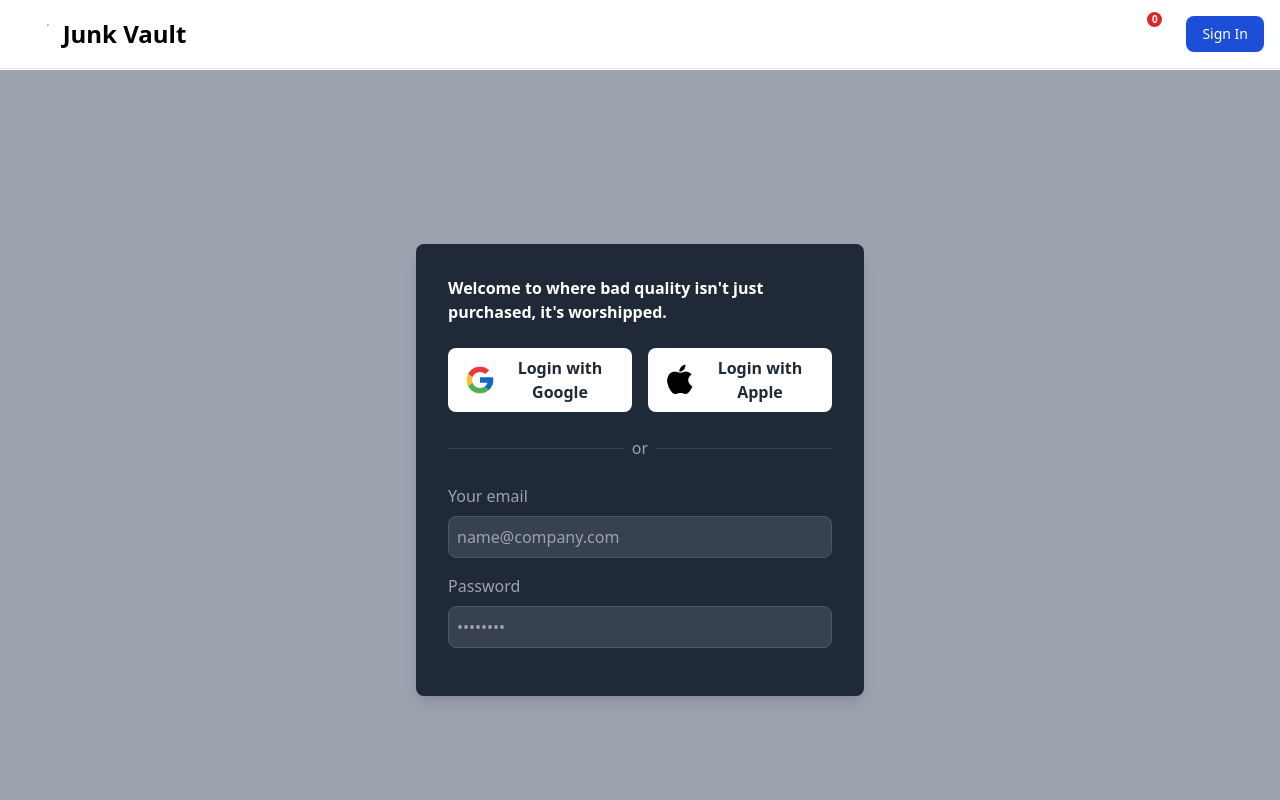
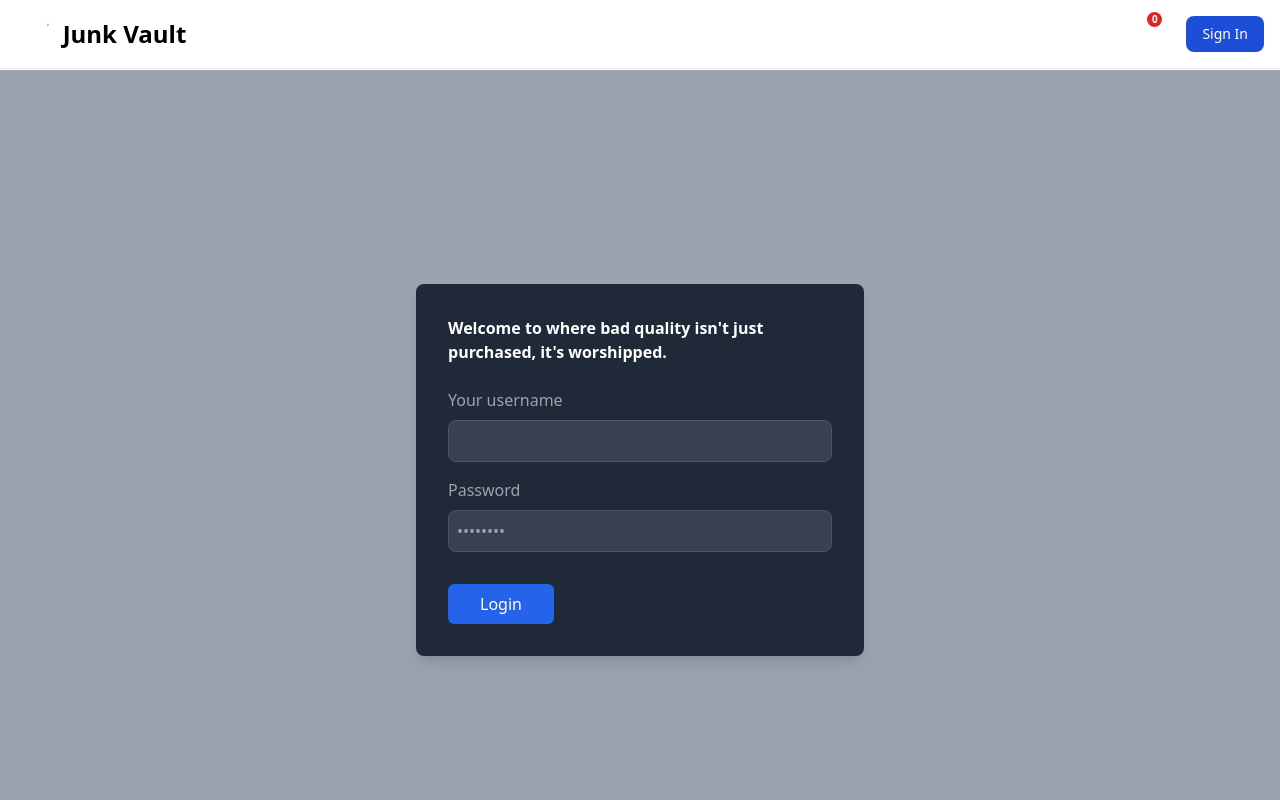
Before and after one commit to DSantosDen/2402-FTB-ET-WEB-PT_Capstone_DaveSantos, a React (Vite) app: page /login in a window 1280 px wide. Shown: the top 800 px of the page. Built offline with nearby package versions, Linux system fonts and the light colour scheme.

Commit message:
Initial implementation of login functions

```diff
--- a/src/pages/login/login.jsx
+++ b/src/pages/login/login.jsx
@@ -1,48 +1,56 @@
 import LogoGoogle from "../../assets/img/icons8-google-96.png";
 import LogoApple from "../../assets/img/icons8-apple-50.png";
+import { useState } from "react";
+import axios from "axios";
 
 const SignUpForm = () => {
+  const [data, setData] = useState({
+    username: null,
+    password: null,
+  });
+
+  const onChange = (e) => {
+    console.log({
+      name: e.target.name,
+      value: e.target.value,
+    });
+    setData((prev) => ({ ...prev, [e.target.name]: e.target.value }));
+  };
+
+  const handleLogin = (event) => {
+    event.preventDefault();
+    axios
+      .post("https://fakestoreapi.com/auth/login", {
+        username: data.username,
+        password: data.password,
+      })
+      .then((res) => {
+        localStorage.setItem("token", res.data.token);
+      })
+      .catch((err) => {
+        alert(err.response.data);
+      });
+  };
+
   return (
     <div className="flex items-center justify-center min-h-screen bg-gray-400">
       <div className="bg-gray-800 p-8 rounded-lg shadow-lg w-full max-w-md">
         <h2 className="text-base font-semibold text-white mb-6">
           Welcome to where bad quality isn't just purchased, it's worshipped.
         </h2>
-        <div className="flex justify-between mb-6">
-          <a href="https://accounts.google.com/signup" className="w-full mr-2">
-            <button className="bg-white text-gray-800 font-semibold py-2 px-4 rounded-lg flex items-center w-full">
-              <img src={LogoGoogle} className="h-8" alt="Google logo" />
-              <span className="ml-2">Login with Google</span>
-            </button>
-          </a>
 
-          <a
-            href="https://appleid.apple.com/account#!&page=create"
-            className="w-full ml-2"
-          >
-            <button className="bg-white text-gray-800 font-semibold py-2 px-4 rounded-lg flex items-center w-full">
-              <img src={LogoApple} className="h-8" alt="Apple logo" />
-              <span className="ml-2">Login with Apple</span>
-            </button>
-          </a>
-        </div>
-
-        <div className="flex items-center mb-6">
-          <hr className="w-full border-gray-700" />
-          <span className="text-gray-400 mx-2">or</span>
-          <hr className="w-full border-gray-700" />
-        </div>
-
-        <form>
+        <form method="POST" onSubmit={handleLogin}>
           <div className="mb-4">
             <label className="block text-gray-400 mb-2" htmlFor="email">
-              Your email
+              Your username
             </label>
             <input
               className="w-full p-2 rounded-lg bg-gray-700 text-gray-200 border border-gray-600"
-              type="email"
-              id="email"
-              placeholder="name@company.com"
+              type="text"
+              name="username"
+              placeholder=""
+              onChange={onChange}
+              required
             />
           </div>
           <div className="mb-4">
@@ -52,10 +60,18 @@ const SignUpForm = () => {
             <input
               className="w-full p-2 rounded-lg bg-gray-700 text-gray-200 border border-gray-600"
               type="password"
-              id="password"
+              name="password"
               placeholder="••••••••"
+              onChange={onChange}
+              required
             />
           </div>
+          <button
+            type="submit"
+            className="bg-blue-600 text-white px-8 py-2 rounded-md mt-4"
+          >
+            Login
+          </button>
         </form>
       </div>
     </div>
--- /dev/null
+++ b/src/redux/actions/user.js
@@ -0,0 +1,28 @@
+/*imports from redux toolkit.
+Redux offers centralized state management, predictable state updates,
+easier debugging with Redux DevTools, and improved performance by
+ minimizing state updates and reducing prop drilling.
+ READ: https://www.freecodecamp.org/news/redux-and-redux-toolkit-for-beginners/
+*/
+import { createSlice } from "@reduxjs/toolkit";
+
+const cartSlice = createSlice({
+  name: "user",
+  initialState: [],
+  reducers: {
+    addToCart(state, action) {
+      state.push({
+        ...action.payload,
+      });
+    },
+    deleteItem(state, action) {
+      const filterProduct = state.filter(
+        (products) => products.id !== action.payload
+      );
+      state = filterProduct;
+    },
+  },
+});
+
+export const { addToCart, deleteItem } = cartSlice.actions;
+export default cartSlice.reducer;
```
